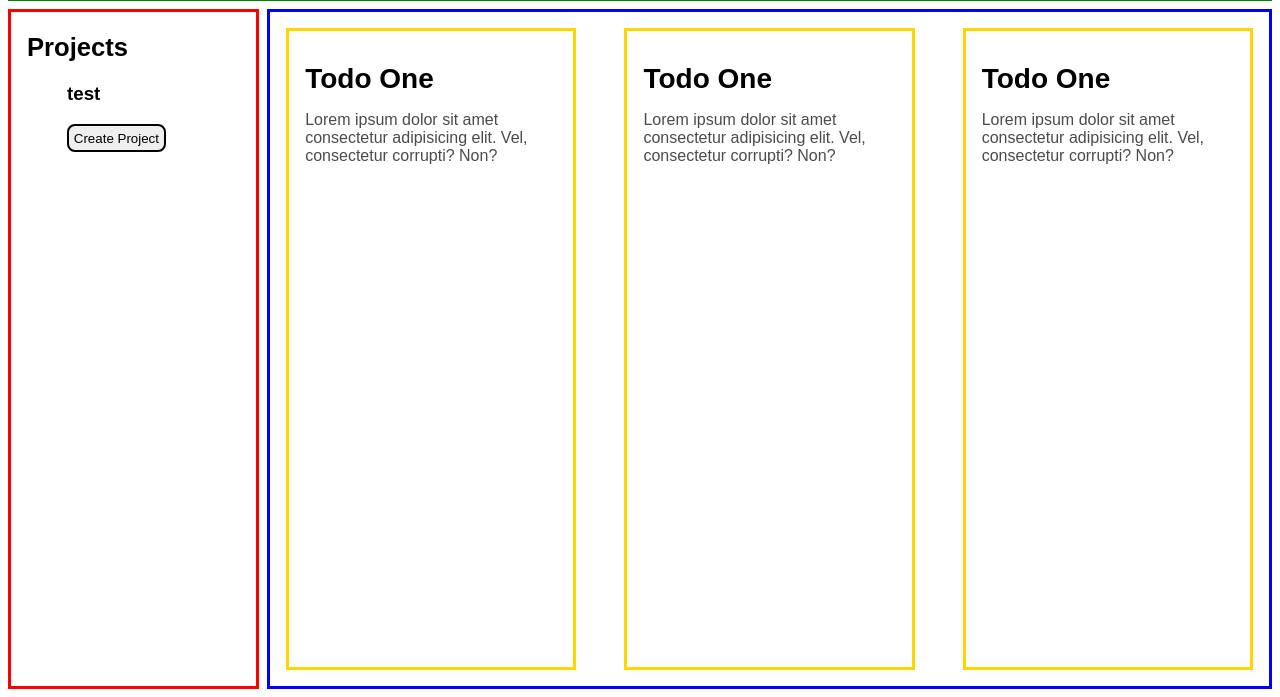
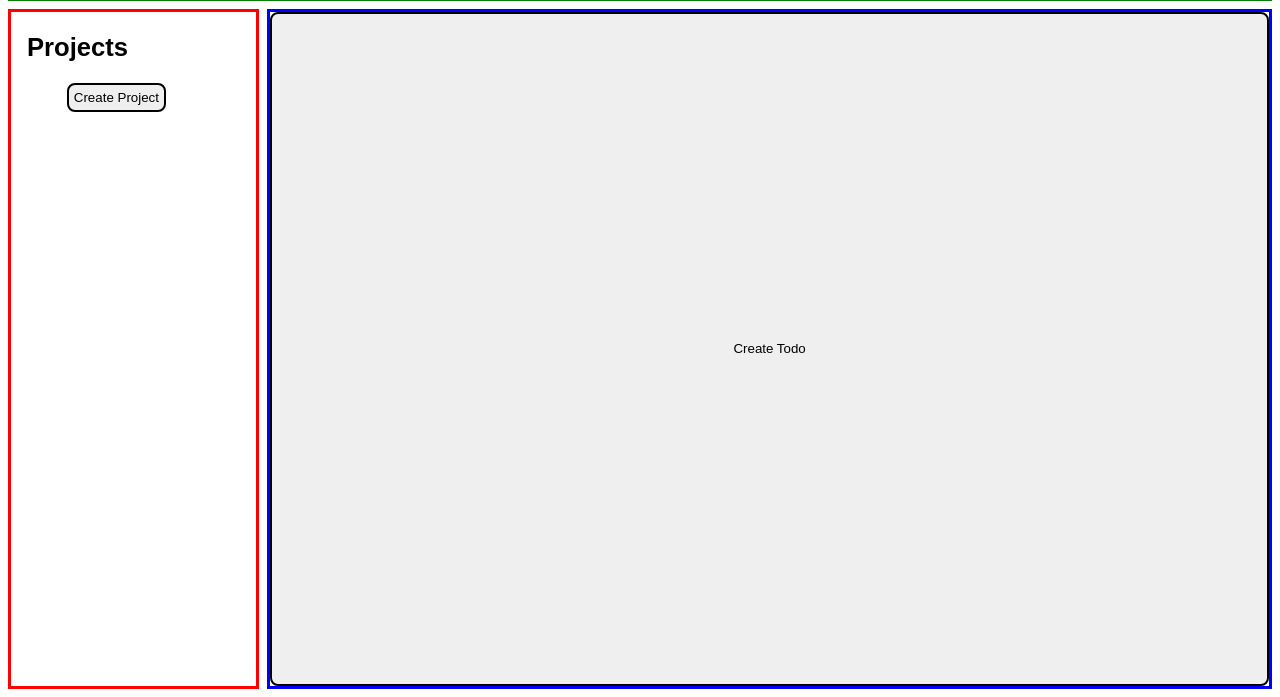
Before and after one commit to cmbak/Todo-List, a website built with webpack: page dist/index.html in a window 1280 px wide. Shown: the part 112-809 px from the top of the page. Built offline with nearby package versions, Linux system fonts and the light colour scheme.

Commit message:
Added create todo form

```diff
--- a/src/UI.js
+++ b/src/UI.js
@@ -114,7 +114,8 @@ const createDeleteProjectForm = (projectName) => {
     });
     return form;
 }
-// Delete project btn
 
+// Create todo btn functionality
+const crateTodoBtn = document.getElementById("create-todo-btn");
 
-displayStoredProjects();
+// Toggles display of create todo button + respective form
--- a/src/index.js
+++ b/src/index.js
@@ -11,6 +11,7 @@
 // TODO - Display todos in project
 // TODO - Update todos in view depending on which project is selected
 
+// TODO -  Have a default project thing e.g untitled
 
 /*
     When someone creates a todo item
@@ -21,6 +22,7 @@
 
 */
 
-import { changeActiveProject, toggleCreateProject } from "./UI";
+import { changeActiveProject, displayStoredProjects } from "./UI";
+displayStoredProjects();
 changeActiveProject();
 // toggleCreateProject();
```
Also changed, not shown: dist/index.html.
